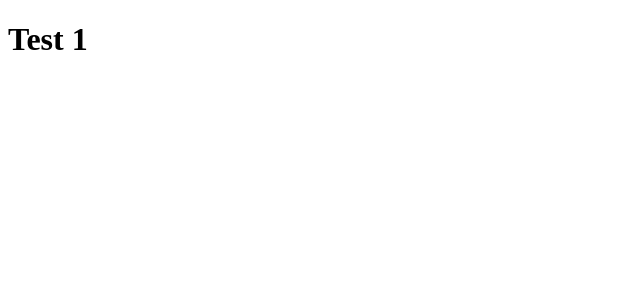
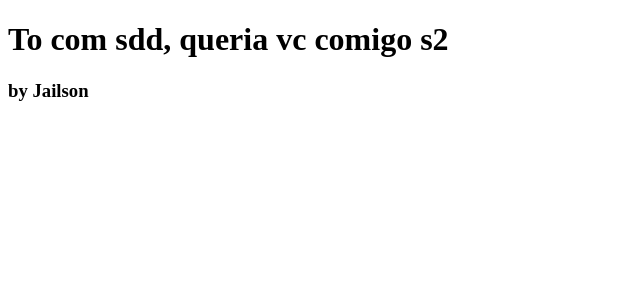
Before and after one commit to Jailsonr12/clone-tabnews, a Next.js app: page / in a window 1280 px wide. Shown: the top 300 px of the page, without its empty margins (0-640 px from the left). Built offline with nearby package versions, Linux system fonts and the light colour scheme.

Commit message:
atualizar mensagem

```diff
--- a/pages/index.js
+++ b/pages/index.js
@@ -1,5 +1,11 @@
+
 function Home() {
-    return <h1>Test 1</h1>
+    return (
+        <div>
+            <h1>To com sdd, queria vc comigo s2</h1>
+            <h3>by Jailson</h3>
+        </div>
+    );
 }
 
 export default Home;
```
